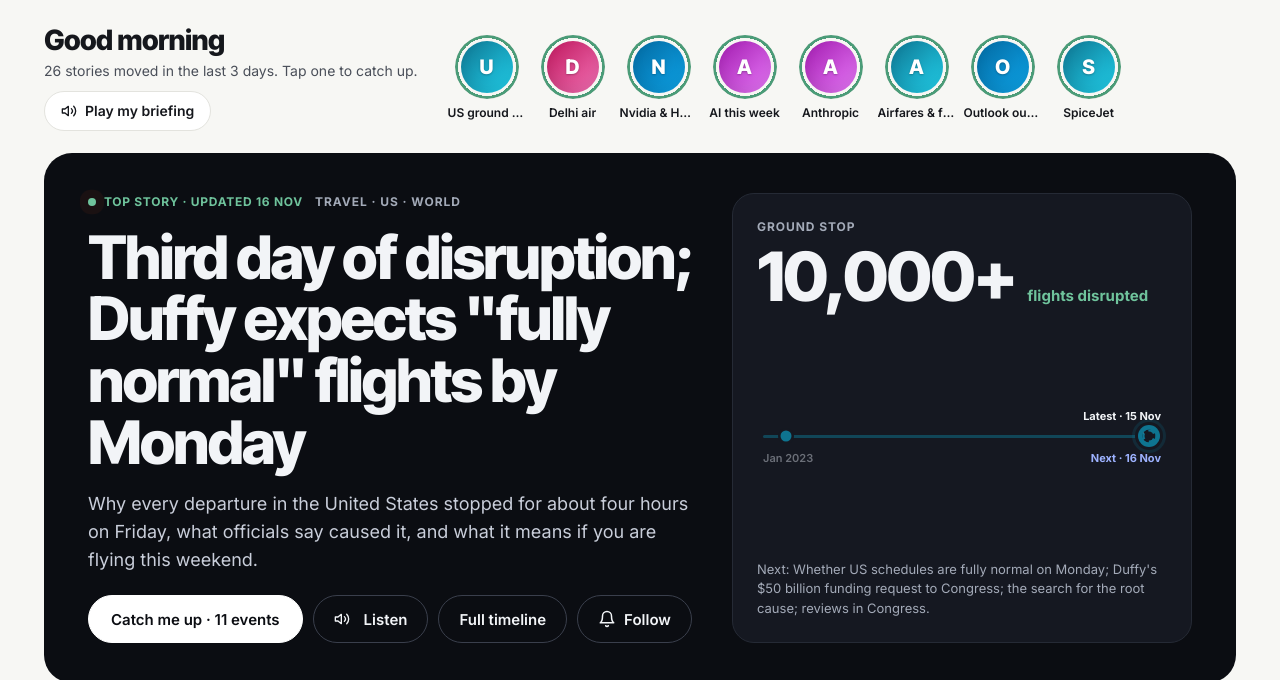
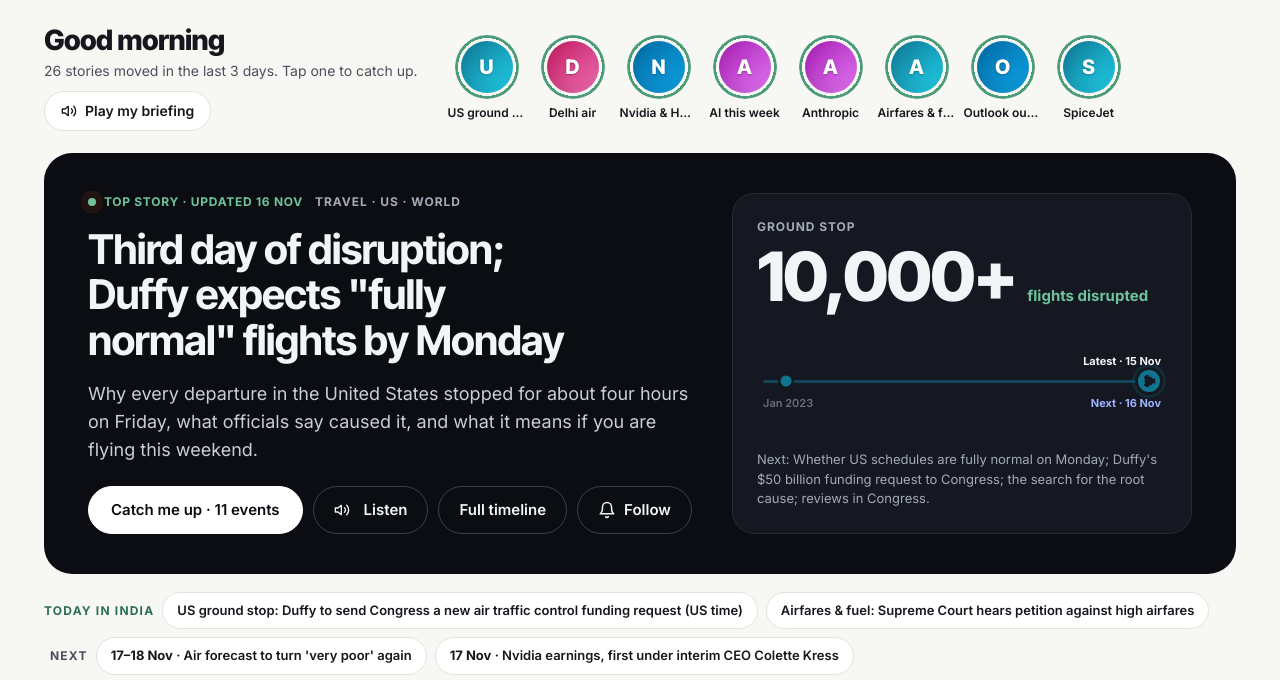
Before and after one commit to travelpinflatwhyte/newspin-website, a plain HTML site: page index.html in a window 1280 px wide. Shown: the part 70-750 px from the top of the page. Drawn offline with Linux system fonts and the light colour scheme.

Commit message:
Publish 918f857a5c30cec925eb49e7316bd935a71770cd 918f857a5c30cec925eb49e7316bd935a71770cd

```diff
--- a/styles.css
+++ b/styles.css
@@ -308,7 +308,7 @@ button{font-family:inherit}
 .live-tag{display:inline-flex;align-items:center;gap:8px;font-size:12px;font-weight:700;letter-spacing:.06em;text-transform:uppercase;color:#6FC39C}
 .live-tag::before{content:"";width:8px;height:8px;border-radius:50%;background:#6FC39C;box-shadow:0 0 0 4px rgba(111,195,156,.22);animation:npPulse 1.8s ease-out infinite}
 .lead-cat{font-size:12px;font-weight:700;letter-spacing:.08em;text-transform:uppercase;color:#A3AAB8}
-.lead h2{margin:0;font-family:"Inter Tight",var(--sans);font-size:clamp(34px,5vw,60px);line-height:1.03;font-weight:800;letter-spacing:-.035em}
+.lead h2{margin:0;font-family:"Inter Tight",var(--sans);font-size:clamp(26px,3.2vw,42px);line-height:1.12;font-weight:700;letter-spacing:-.02em;text-wrap:balance;max-width:24ch}
 .lead h2 a{color:inherit;text-decoration:none} .lead h2 a:hover{text-decoration:underline;text-decoration-thickness:3px}
 .lead p{margin:0;font-size:18px;line-height:1.55;color:#C9CEDA;max-width:640px}
 .lead-actions{display:flex;flex-wrap:wrap;gap:10px;margin-top:6px}
```
